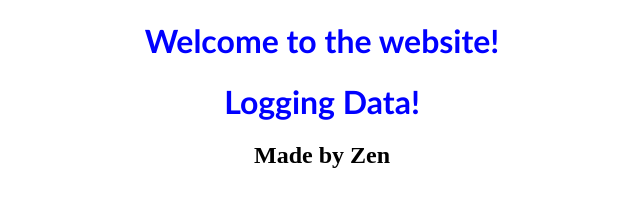
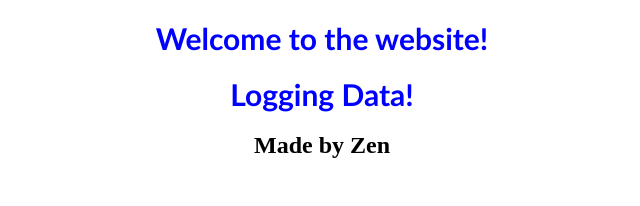
Before and after one commit to zencyber0/zencyber0.github.io, a plain HTML site: page index.html in a window 1280 px wide. Shown: the whole page, without its empty margins (318-958 px from the left). Drawn offline with Linux system fonts and the light colour scheme.

Commit message:
Update style.css

```diff
--- a/style.css
+++ b/style.css
@@ -1,5 +1,5 @@
 h1 {
   color: blue;
   font-family: "Trebuchet MS";
-  font-size: 200%;
+  font-size: 30px;
 }
```
